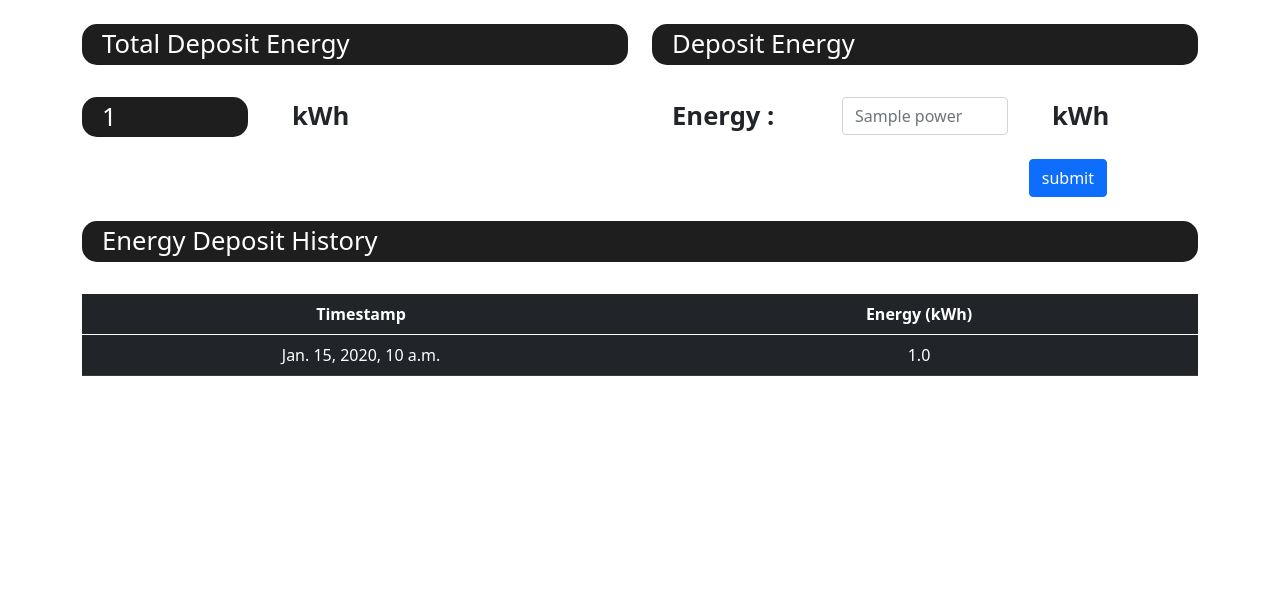
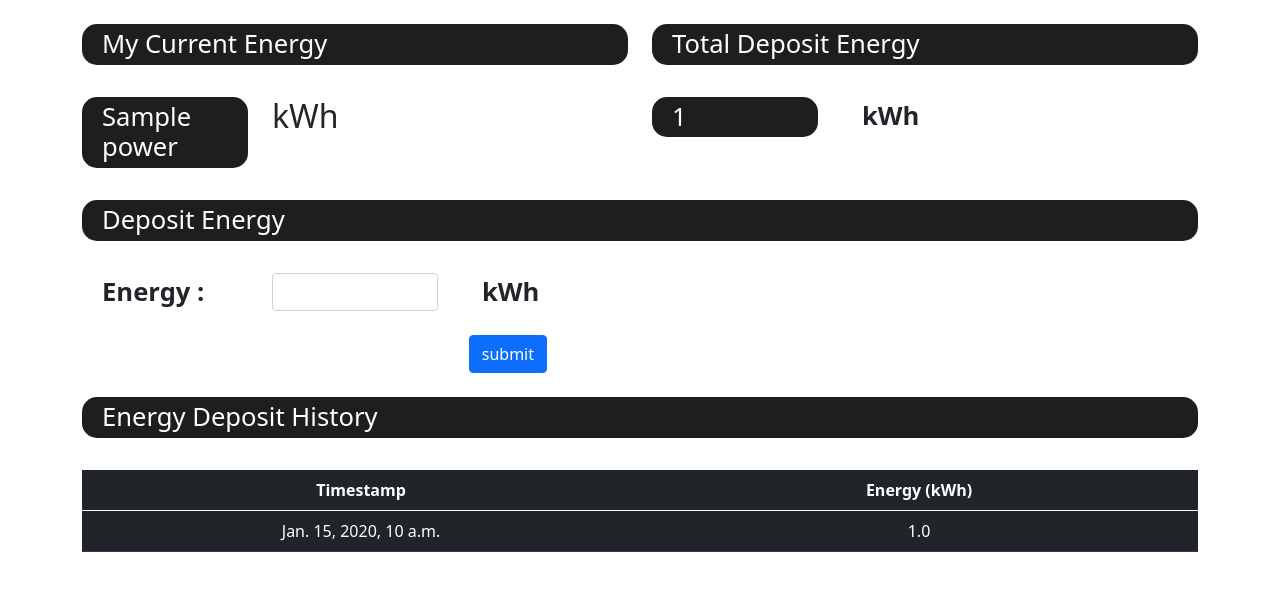
Before and after one commit to Lullabyjk/system_energy_trading, a Django app: template templates/deposit.html in a window 1280 px wide. Shown: the part 56-647 px from the top of the page. Run offline with Django 3.2, Linux system fonts and the light colour scheme; tables that the repository leaves empty hold one stand-in row (values such as "Sample post"); the template is opened without the code that fills it: values that come from a table or form of the project are taken from there, most other values are stand-ins (such as "Sample title", 1, 10 or a date in 2020); some libraries are stand-ins or nearby versions.

Commit message:
Update deposit.html

```diff
--- a/templates/deposit.html
+++ b/templates/deposit.html
@@ -49,6 +49,18 @@
 <br>
 <div class="form-group row">
   <div class='col-6'>
+    <h2 align='left' style="font-size:2vw;background-color:rgb(31, 30, 30);color: rgb(255, 255, 255);border-radius: 15px;padding: 5px;padding-left: 20px;">My Current Energy</h2>
+    <br>
+    <div class="form-group row">
+      <div class="col-4">
+        <h2 align='left' style="font-size:2vw;background-color:rgb(31, 30, 30);color: rgb(255, 255, 255);border-radius: 15px;padding: 5px;padding-left: 20px;">{{power}}</h2>
+      </div>
+      <div class="col-2">
+        <h2>kWh</h2>
+      </div>
+    </div>
+  </div>
+  <div class='col-6'>
     <h2 align='left' style="font-size:2vw;background-color:rgb(31, 30, 30);color: rgb(255, 255, 255);border-radius: 15px;padding: 5px;padding-left: 20px;">Total Deposit Energy</h2>
     <br>
     <div class="form-group row">
@@ -61,24 +73,25 @@
     </div>
   </div>
 
-  <div class='col-6'>
+  <div class='col-12'>
+    <br>
     <h2 align='left' style="font-size:2vw;background-color:rgb(31, 30, 30);color: rgb(255, 255, 255);border-radius: 15px;padding: 5px;padding-left: 20px;">Deposit Energy</h2>
     <br>
     <form action="/deposit/" method="post" >
       {% csrf_token %}
       <div class = "form-group row">
-        <div class="col-4">
+        <div class="col-2">
           <div style="font-weight: bold;padding-left: 20px;font-size: 2vw;">Energy :</div>
         </div>
-        <div class="col-4" style="margin: auto;margin-left:0px;margin-right:0px;">
-          <input type="text" min="0" class="form-control" name="energyDeposit" placeholder="{{power}}" required>
+        <div class="col-2" style="margin: auto;margin-left:0px;margin-right:0px;">
+          <input type="text" min="0" class="form-control" name="energyDeposit"  required>
         </div>
         <div class="col-2">
           <div style="font-weight: bold;padding-left: 20px;font-size: 2vw;">kWh</div>
         </div>
       </div>
       <br>
-      <div class="col-10" >
+      <div class="col-5" >
         <input style="float: right;" type="submit" value="submit" class="btn btn-primary ">
       </div>
 
```
